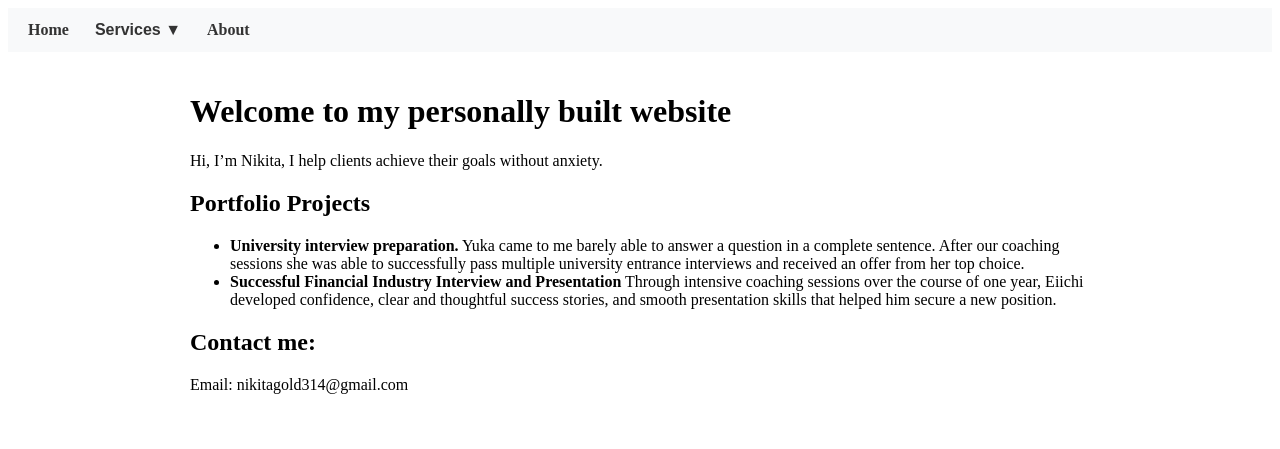
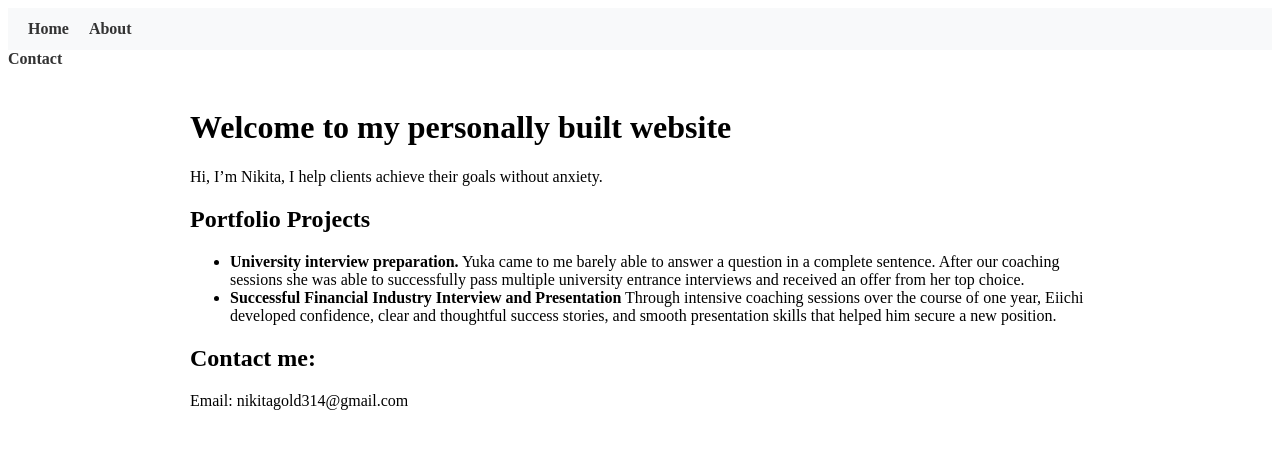
Before and after one commit to gnikita314/gnikita14.github.io, a Jekyll site: the page built from index.md, in a window 1280 px wide. Shown: the top 449 px of the page. Built offline with Jekyll 4.4.1, drawn with Linux system fonts in a browser that asks for light colours.

Commit message:
Update header.html

```diff
--- a/_includes/header.html
+++ b/_includes/header.html
@@ -1,20 +1,14 @@
 <header class="site-header">
   <nav class="navbar">
     <a href="/" class="nav-link">Home</a>
-
-    <!-- Dropdown Menu -->
-    <div class="dropdown">
-      <button class="dropbtn">Services &#9660;</button>
-      <div class="dropdown-content">
-        <a href="/About/">About</a>
-        <a href="/Contact">Contact</a>
-      </div>
-    </div>
 
     <a href="/about/" class="nav-link">About</a>
   </nav>
 </header>
 
+    <a href="/contact/" class="nav-link">Contact</a>
+  </nav>
+</header>
 
 <style>
   .navbar {
```
